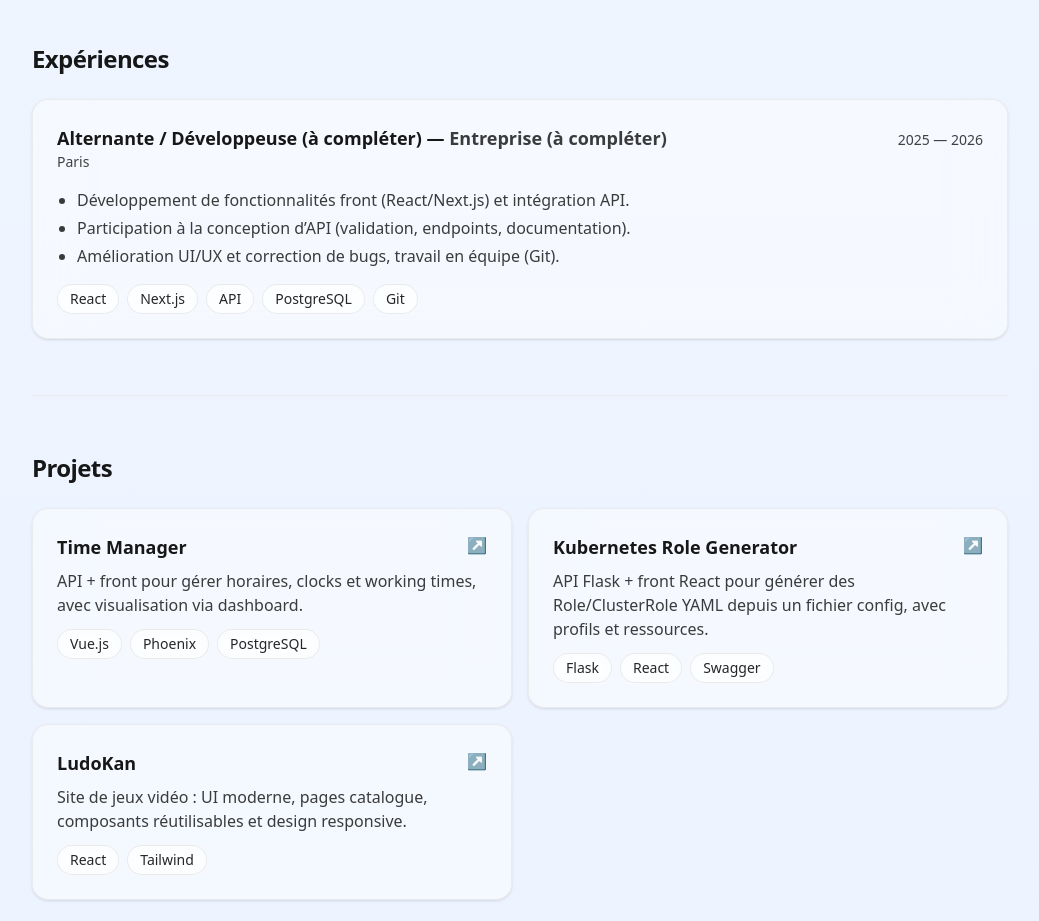
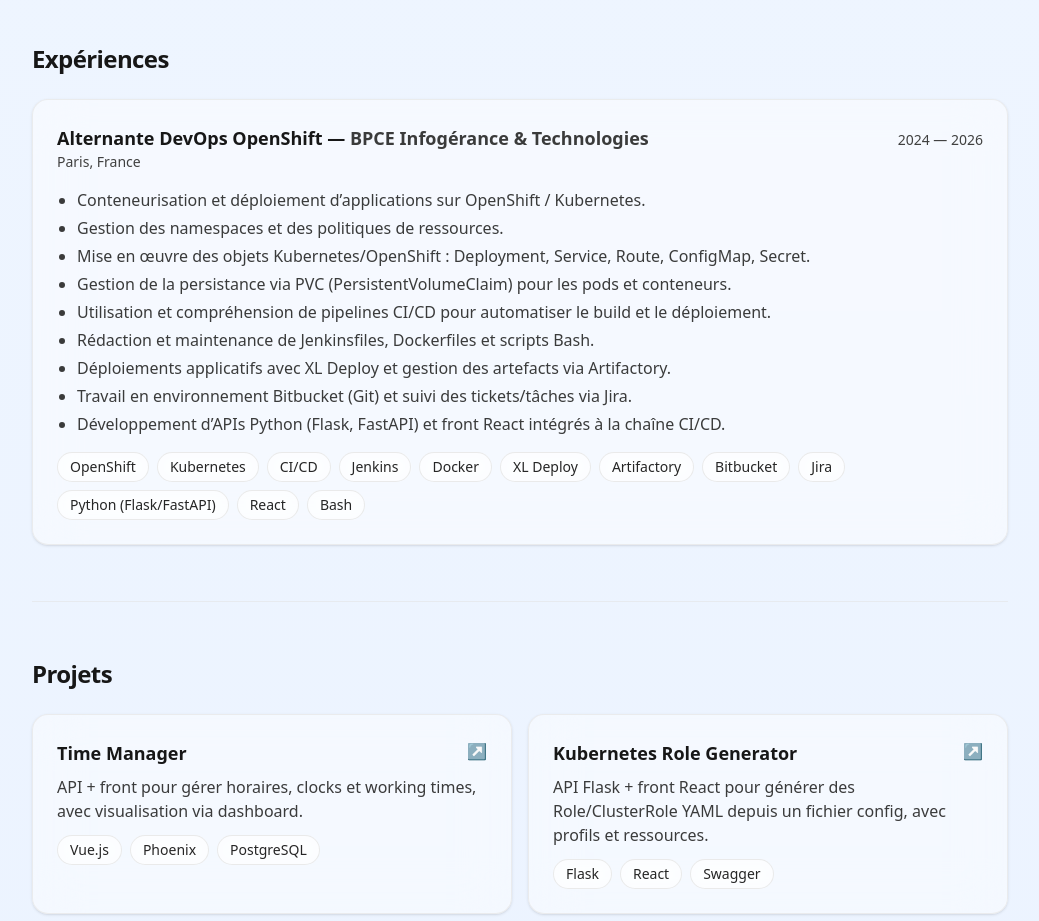
Before and after one commit to SerianiYasmine/mon-portfolio, a Next.js app: page / in a window 1280 px wide. Shown: the part 1200-2121 px from the top of the page, without its empty margins (120-1159 px from the left). Built offline with nearby package versions, Linux system fonts and the light colour scheme.

Commit message:
expérience

```diff
--- a/data/portfolio.ts
+++ b/data/portfolio.ts
@@ -51,21 +51,39 @@ export const portfolio = {
     keywords: ["Fullstack", "React/Next", "API", "PostgreSQL", "Docker"],
   },
 
-  // ✅ Expériences (à compléter)
   experiences: [
-    {
-      title: "Alternante / Développeuse (à compléter)",
-      company: "Entreprise (à compléter)",
-      period: "2025 — 2026",
-      location: "Paris",
-      bullets: [
-        "Développement de fonctionnalités front (React/Next.js) et intégration API.",
-        "Participation à la conception d’API (validation, endpoints, documentation).",
-        "Amélioration UI/UX et correction de bugs, travail en équipe (Git).",
-      ],
-      stack: ["React", "Next.js", "API", "PostgreSQL", "Git"],
-    },
-  ],
+  {
+    title: "Alternante DevOps OpenShift",
+    company: "BPCE Infogérance & Technologies",
+    location: "Paris, France",
+    period: "2024 — 2026",
+    bullets: [
+      "Conteneurisation et déploiement d’applications sur OpenShift / Kubernetes.",
+      "Gestion des namespaces et des politiques de ressources.",
+      "Mise en œuvre des objets Kubernetes/OpenShift : Deployment, Service, Route, ConfigMap, Secret.",
+      "Gestion de la persistance via PVC (PersistentVolumeClaim) pour les pods et conteneurs.",
+      "Utilisation et compréhension de pipelines CI/CD pour automatiser le build et le déploiement.",
+      "Rédaction et maintenance de Jenkinsfiles, Dockerfiles et scripts Bash.",
+      "Déploiements applicatifs avec XL Deploy et gestion des artefacts via Artifactory.",
+      "Travail en environnement Bitbucket (Git) et suivi des tickets/tâches via Jira.",
+      "Développement d’APIs Python (Flask, FastAPI) et front React intégrés à la chaîne CI/CD.",
+    ],
+    stack: [
+      "OpenShift",
+      "Kubernetes",
+      "CI/CD",
+      "Jenkins",
+      "Docker",
+      "XL Deploy",
+      "Artifactory",
+      "Bitbucket",
+      "Jira",
+      "Python (Flask/FastAPI)",
+      "React",
+      "Bash",
+    ],
+  },
+],
 
   projects: [
     {
```
